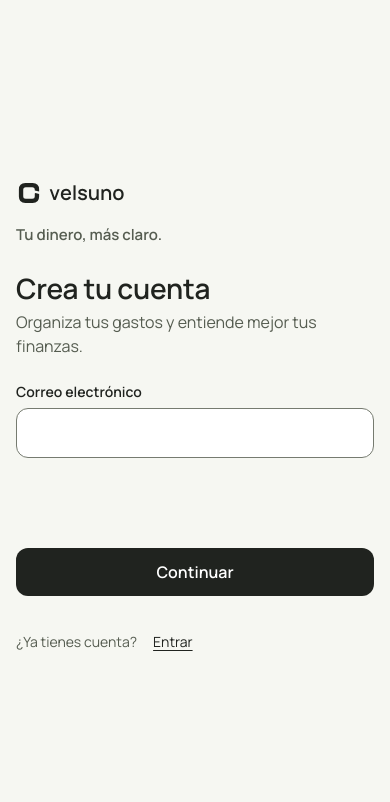
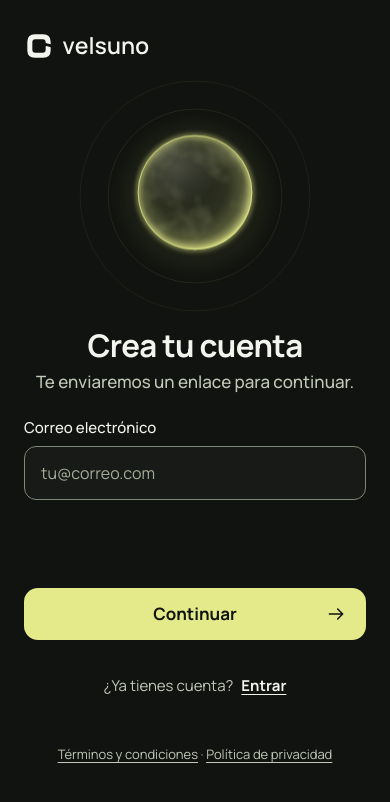
Before and after one commit to mavila-pm/gestordefinanzas, a Next.js app: page /signup in a window 390 px wide. Shown: the top 802 px of the page. Built offline with nearby package versions, Linux system fonts and the light colour scheme; no server answers.

Commit message:
Signup 'Crea tu cuenta' on the login screen: animated glass orb, two columns desktop / one column mobile, arrow button, state fade, reduced motion respected
Co-Authored-By: Claude Opus 5.5 <noreply@anthropic.com>
Claude-Session: https://claude.ai/code/session_01SfHXJi4jdicVvKpvXU2iaV

```diff
--- a/app/(auth)/signup/page.tsx
+++ b/app/(auth)/signup/page.tsx
@@ -8,15 +8,17 @@ export const metadata = { title: 'Crear cuenta · Velsuno' };
  * Registration starts with the email only; password and profile come after the link (app/crear-cuenta). The same
  * form is the "enter with a link" way in (?modo=enlace, offered by a locked login): a registered address gets a
  * sign-in link, a new one starts its account. The answer is identical either way (no enumeration).
+ * Presentation: the login's screen (variant "signup": dark, glass orb that floats, halo that breathes).
  */
 export default async function SignupPage({ searchParams }: { searchParams: Promise<{ modo?: string }> }) {
   const { modo } = await searchParams;
   const viaLink = modo === 'enlace';
   return (
-    <AuthScreen title={viaLink ? 'Entra con un enlace' : 'Crea tu cuenta'}
-      lead={viaLink ? 'Te enviamos un enlace a tu correo para entrar sin contraseña.' : 'Organiza tus gastos y entiende mejor tus finanzas.'}>
+    <AuthScreen variant="signup" title={viaLink ? 'Entra con un enlace' : 'Crea tu cuenta'}
+      lead={viaLink ? 'Te enviamos un enlace a tu correo para entrar sin contraseña.' : 'Te enviaremos un enlace para continuar.'}>
       <SignupForm />
-      <p className="auth-links"><span className="muted" style={{ display: 'inline-flex', alignItems: 'center' }}>¿Ya tienes cuenta?</span><Link href="/login">Entrar</Link></p>
+      <p className="auth-login-signup"><span>¿Ya tienes cuenta?</span><Link href="/login">Entrar</Link></p>
+      <p className="auth-legal"><Link href="/terminos">Términos y condiciones</Link><span aria-hidden="true"> · </span><Link href="/privacidad">Política de privacidad</Link></p>
     </AuthScreen>
   );
 }
--- a/app/globals.css
+++ b/app/globals.css
@@ -1076,6 +1076,21 @@ html[data-motion="reduce"] .tw, html[data-motion="reduce"] .msg.fresh > .chat-ca
 html[data-motion="reduce"] .auth-login-art .brand, html[data-motion="reduce"] .auth-login-claim, html[data-motion="reduce"] .auth-login-panel,
 html[data-motion="reduce"] .auth-orb-body, html[data-motion="reduce"] .auth-orb-halo { animation: none; }
 
+/* "Crea tu cuenta" (variant signup of the login screen): same orb motion; entrance 220 ms / 4 px; the email form and
+   "Revisa tu correo" swap with a short fade (the request is never delayed); while sending, the form dims slightly. */
+.auth-signup .auth-login-art .brand, .auth-signup .auth-login-claim, .auth-signup .auth-login-panel { animation-duration: 220ms; }
+.auth-signup .auth-swap { animation: fade-in 180ms var(--ease-out) both; }
+.auth-signup form { transition: opacity var(--dur-1) var(--ease-out); }
+.auth-signup form[aria-busy="true"] { opacity: .8; }
+.auth-signup .sent h2 { margin: 0; font-size: 22px; line-height: 1.25; }
+.auth-signup .sent p { margin: 0; color: var(--text-secondary); }
+.auth-signup .sent p strong { color: var(--text-primary); }
+.auth-signup .sent button.secondary { min-height: 52px; border-radius: 14px; }
+.auth-signup .sent button.link { min-height: 44px; justify-self: center; }
+.auth-signup .auth-login-signup span { display: inline-flex; align-items: center; }
+@media (prefers-reduced-motion: reduce) { .auth-signup .auth-swap { animation-name: fade-in; } }
+html[data-motion="reduce"] .auth-signup .auth-swap { animation: none; }
+
 /* First-visit hint (UX audit §2.2): floats under the section title once, then never again on this device. */
 .first-hint { position: relative; display: flex; flex-wrap: wrap; align-items: center; gap: var(--space-8) var(--space-12); padding: var(--space-12) var(--space-16);
   border-radius: 14px; background: var(--plus-bg); color: var(--text-primary); box-shadow: 0 6px 18px color-mix(in srgb, var(--text-primary) 10%, transparent);
--- a/components/auth-screen.tsx
+++ b/components/auth-screen.tsx
@@ -8,8 +8,10 @@ import { AuthOrb } from './ui/auth-orb';
  * Mobile/tablet: brand line, then the form (no photo). Desktop (≥ 1024 px): the photo fills the side
  * panel with a short line over a dark gradient; the slogan stays under the logo at every width. Decorative only (alt=""), optimized and lazy: the form renders first.
  */
-export function AuthScreen({ title, lead, step, variant, children }: { title: string; lead?: string; step?: string; variant?: 'login'; children: React.ReactNode }) {
+export function AuthScreen({ title, lead, step, variant, children }: { title: string; lead?: string; step?: string; variant?: 'login' | 'signup'; children: React.ReactNode }) {
   if (variant === 'login') return <LoginScreen title={title} lead={lead}>{children}</LoginScreen>;
+  // "Crea tu cuenta" (mockups 2026-10-30): the same screen, orb and motion as the login; its lead is the same on phone.
+  if (variant === 'signup') return <LoginScreen title={title} lead={lead} narrowLead={lead} className="auth-signup">{children}</LoginScreen>;
   return (
     <main className="auth">
       <aside className="auth-art" aria-hidden="true">
@@ -38,9 +40,11 @@ export function AuthScreen({ title, lead, step, variant, children }: { title: st
  * of the app keeps the person's theme), continuous background, glass orb. Desktop ≥ 1024 px: two columns
  * (orb + slogan | form); mobile/tablet: one column (logo, small orb, title, form) with natural vertical scroll.
  */
-function LoginScreen({ title, lead, children }: { title: string; lead?: string; children: React.ReactNode }) {
+function LoginScreen({ title, lead, narrowLead = 'Tu dinero, más claro.', className, children }: {
+  title: string; lead?: string; narrowLead?: string; className?: string; children: React.ReactNode;
+}) {
   return (
-    <main className="auth-login" data-theme="dark">
+    <main className={className ? `auth-login ${className}` : 'auth-login'} data-theme="dark">
       <div className="auth-login-art">
         <div className="brand"><Logo height={30} /></div>
         <AuthOrb className="auth-login-orb" />
@@ -53,7 +57,7 @@ function LoginScreen({ title, lead, children }: { title: string; lead?: string;
         <div className="auth-login-head">
           <h1>{title}</h1>
           <p className="auth-login-lead auth-login-lead-wide">{lead}</p>
-          <p className="auth-login-lead auth-login-lead-narrow">Tu dinero, más claro.</p>
+          <p className="auth-login-lead auth-login-lead-narrow">{narrowLead}</p>
         </div>
         {children}
       </div>
--- a/components/signup-form.tsx
+++ b/components/signup-form.tsx
@@ -3,6 +3,7 @@
 import { useActionState, useEffect, useId, useState } from 'react';
 import { signup, type FormState } from '../app/auth/actions';
 import { CapField } from './cap-field';
+import { Icon } from './ui/icon';
 
 /** Wait before another link can be requested (Supabase Auth also refuses faster resends server-side). */
 const RESEND_SECONDS = 60;
@@ -27,7 +28,8 @@ export function SignupForm() {
 
   if (sentTo) {
     return (
-      <form action={formAction} className="stack-sm sent" data-testid="signup-sent" aria-busy={pending}>
+      // key + .auth-swap: the new state fades in once; the request itself is never delayed by motion.
+      <form key="sent" action={formAction} className="stack-sm sent auth-swap" data-testid="signup-sent" aria-busy={pending}>
         <input type="hidden" name="email" value={sentTo} />
         <div role="status" className="stack-sm">
           <h2>Revisa tu correo</h2>
@@ -44,16 +46,16 @@ export function SignupForm() {
     );
   }
   return (
-    <form action={formAction} className="stack-sm auth-form" aria-busy={pending}>
+    <form key="email" action={formAction} className="stack-sm auth-form auth-swap" aria-busy={pending}>
       <div className="stack-sm field">
         <label htmlFor={`${id}-email`}>Correo electrónico</label>
         <input id={`${id}-email`} name="email" type="email" autoComplete="email" inputMode="email" autoCapitalize="none" spellCheck={false}
-          required value={email} onChange={(e) => setEmail(e.target.value)}
+          required placeholder="tu@correo.com" value={email} onChange={(e) => setEmail(e.target.value)}
           aria-invalid={state.error ? true : undefined} aria-describedby={state.error ? `${id}-error` : undefined} />
       </div>
       <CapField scope="signup" resetKey={state.error ? state : undefined} />
       {state.error && <p role="alert" className="error" id={`${id}-error`}>{state.error}</p>}
-      <button type="submit" disabled={pending} className="wide">{pending ? 'Enviando…' : 'Continuar'}</button>
+      <button type="submit" disabled={pending} className="wide with-arrow"><span>{pending ? 'Enviando…' : 'Continuar'}</span><Icon name="arrow-right" size={20} /></button>
     </form>
   );
 }
```
Also changed, not shown: 1 other file (tests, documents, lock files or other folders).
